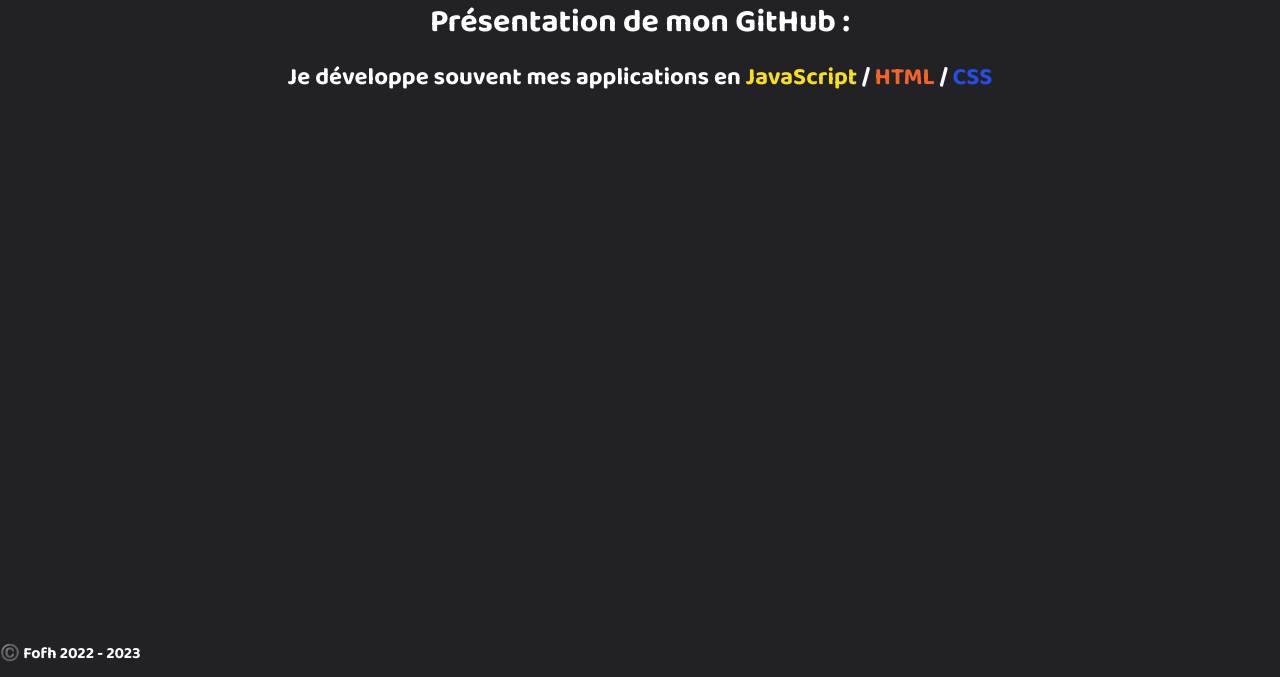
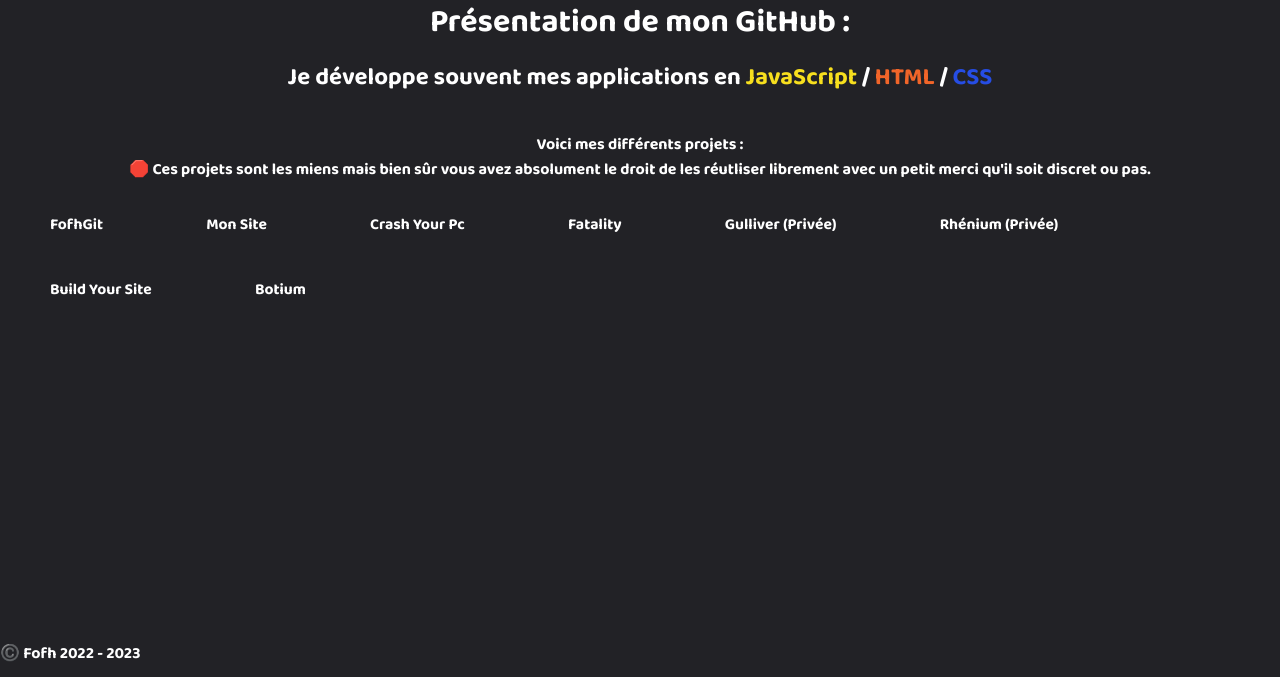
Before and after one commit to endourdev/fofhgit.github.io, a website: page my-projects.html in a window 1280 px wide. Shown: the part 123-800 px from the top of the page. Drawn offline with Linux system fonts and the light colour scheme; files whose address does not match are found by name.

Commit message:
Upate adding button

```diff
--- a/assets/css/global.css
+++ b/assets/css/global.css
@@ -9,14 +9,34 @@
     color: white;
     padding: 0%;
     margin: 0%;
+    text-decoration: none;
     box-sizing: border-box;
     font-family: 'Baloo 2', cursive;
     background-color: #222226;
 }
 
+body::-webkit-scrollbar {
+    width: 10px;
+}
+
+body::-webkit-scrollbar-thumb {
+    border-radius: 15px;
+    background-color: #5c2a9d;
+}
+
+body::-webkit-scrollbar-thumb:hover {
+    background-color: #b5076b;
+}
+
 h3#p {
     padding: 10px;
     padding-top: 184px;
+    text-align: center;
+}
+
+h4#p {
+    padding: 10px;
+    padding-top: 35px;
     text-align: center;
 }
 
@@ -120,3 +140,47 @@
     position: absolute;
     bottom: 0;
 }
+
+button {
+    padding: 20px 50px;
+    cursor: pointer;
+    border: 0px;
+    background: transparent;
+    position: relative;
+    transition: all .2s;
+    overflow: hidden;
+    color: #fff;
+    border-radius: 30px;
+    box-shadow: 0px -0px 0px 0px red, 0px 0px 0px 0px #27d86c;
+  }
+
+  button::after {
+    content: '';
+    width: 400px;
+    height: 400px;
+    position: absolute;
+    top: -50px;
+    left: -100px;
+    background-color: #27d86c;
+    z-index: -1;
+    transition: all .5s;
+ }
+
+button:hover::after {
+    transform: rotate(150deg);
+    /* background: transparent; */
+}
+
+button:hover {
+    transform: translate(0,-6px);
+    /* background: transparent; */
+    box-shadow: 10px -10px 25px 0px red, -10px 10px 25px 0px #27d86c;
+}
+
+button.btn h3 a.gr {
+    background: transparent;
+}
+
+button.btn h3 a.gr:hover {
+    background: transparent;
+}
--- a/my-projects.html
+++ b/my-projects.html
@@ -31,6 +31,26 @@
         Présentation de mon GitHub :
     </h1>
     <h2 id="dev"> Je développe souvent mes applications en <span class="js">JavaScript</span> / <span class="html">HTML</span> / <span class="css">CSS</span></h2>
+    <div id="my">
+        <h4 id="p">
+            <p class="pr">
+                Voici mes différents projets :
+            </p>
+            <p class="att">
+                🛑 Ces projets sont les miens mais bien sûr vous avez absolument le droit de les réutliser librement avec un petit merci qu'il soit discret ou pas.
+            </p>
+        </h4>
+    </div>
+
+
+    <button class="btn"><h3 class="h3><a class="gr" href="https://github.com/fofhgit/fofhgit" target="_blank" rel="noopener noreferrer">FofhGit</a></h3></button>
+    <button class="btn"><h3 class="h3><a class="gr" href="https://github.com/fofhgit/fofhgit.github.io" target="_blank" rel="noopener noreferrer">Mon Site</a></h3></button>
+    <button class="btn"><h3 class="h3><a class="gr" href="https://github.com/fofhgit/CrashPc" target="_blank" rel="noopener noreferrer">Crash Your Pc</a></h3></button>
+    <button class="btn"><h3 class="h3><a class="gr" href="https://github.com/fofhgit/fatality-bot" target="_blank" rel="noopener noreferrer">Fatality</a></h3></button>
+    <button class="btn"><h3 class="h3><a class="gr" href="https://github.com/fofhgit/gulliver" target="_blank" rel="noopener noreferrer">Gulliver (Privée)</a></h3></button>
+    <button class="btn"><h3 class="h3><a class="gr" href="https://github.com/fofhgit/rhenium" target="_blank" rel="noopener noreferrer">Rhénium (Privée)</a></h3></button>
+    <button class="btn"><h3 class="h3"><a class="gr" href="https://github.com/fofhgit/build-your-site" target="_blank" rel="noopener noreferrer">Build Your Site</a></h3></button>
+    <button class="btn"><h3 class="h3"><a class="gr" href="https://github.com/fofhgit/botium" target="_blank" rel="noopener noreferrer">Botium</a></h3></button>
     <!-- Copyright -->
     <div id="copy">
         <h4>
```
Also changed, not shown: index.html (+4 -1 lines), assets/js/animation.js (added), dist/output.css.
